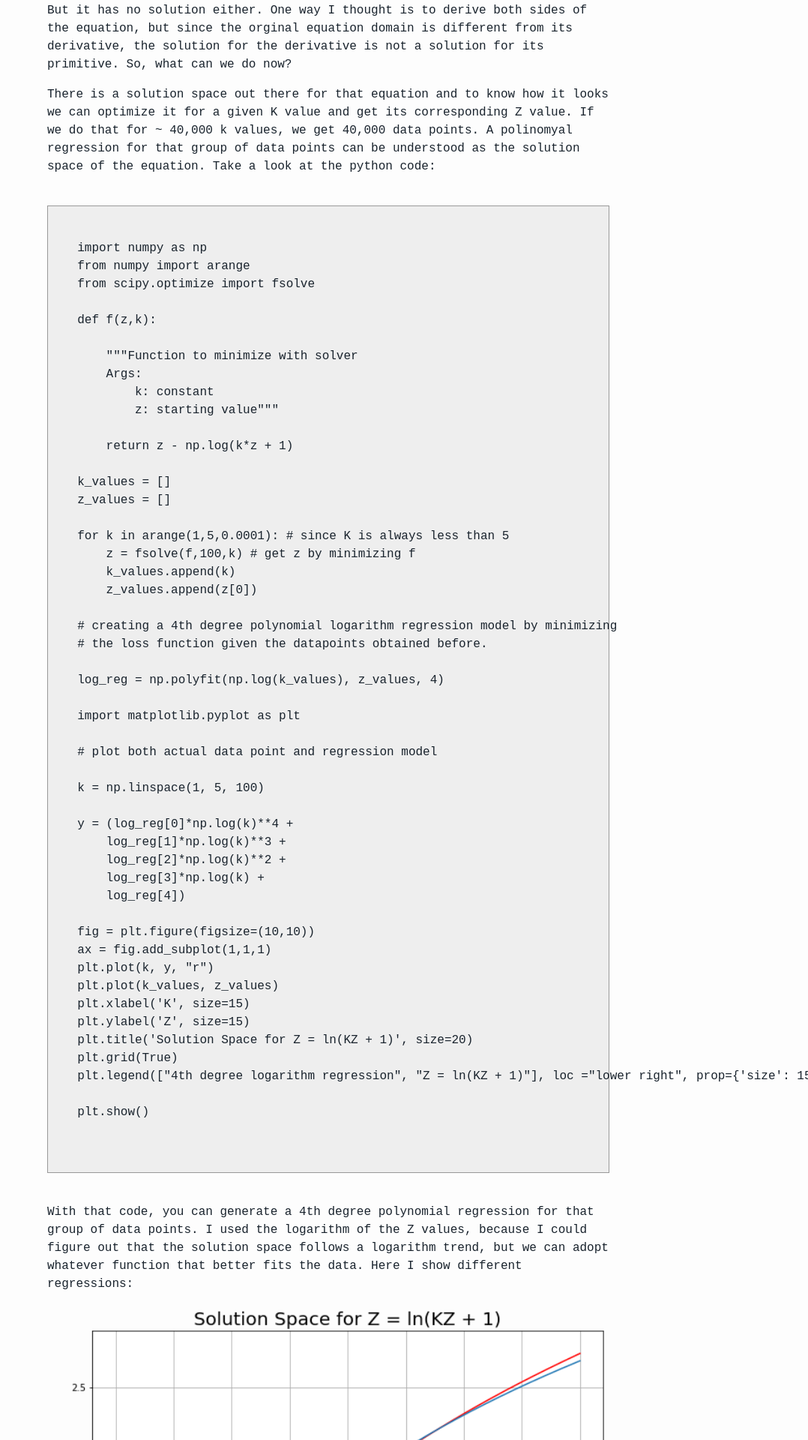
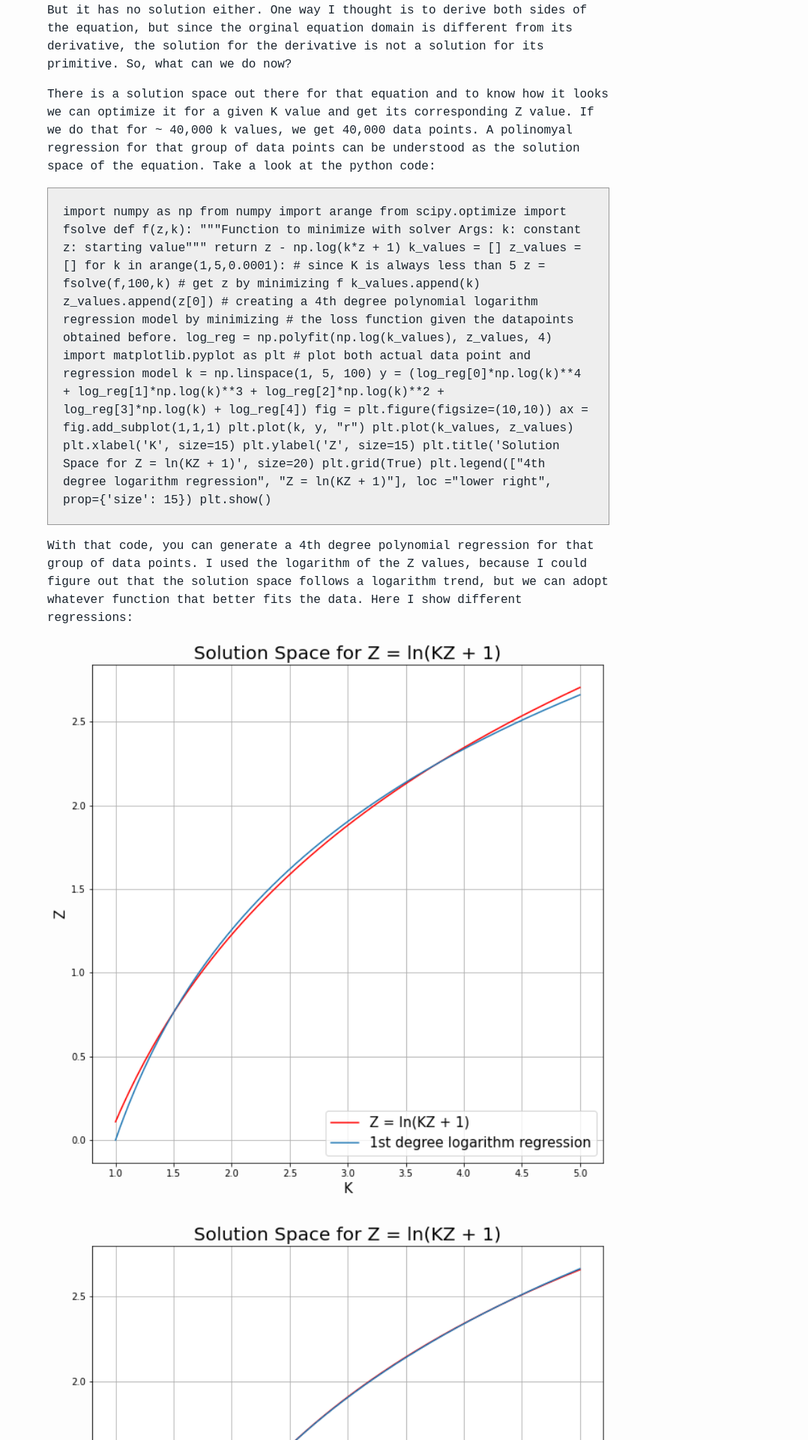
Before and after one commit to leonelBianchi/lebianchi.github.io, a Jekyll site: the page built from _posts/2020-12-23-equation-solving.md, in a window 1280 px wide. Shown: the part 733-2653 px from the top of the page at 75% size, without its empty margins (202-1280 px from the left). Built offline with Jekyll 4.4.1, drawn with Linux system fonts in a browser that asks for light colours.

Commit message:
font-family

```diff
--- a/_posts/2020-12-23-equation-solving.md
+++ b/_posts/2020-12-23-equation-solving.md
@@ -29,16 +29,16 @@
 }
 
 @media screen and (max-width: 700px) {
-            .pre code {max-width: fit-content; font-size:10px;}
+            .code_block {max-width: fit-content; font-size:10px;}
 
         }
 @media screen and (max-width: 400px) {
-            .pre code {max-width: fit-content; font-size:10px;}
+            .pcode_block {max-width: fit-content; font-size:10px;}
 
         }
 
 @media screen and (max-width: 768) {
-            .pre code {max-width: fit-content; font-size:10px;}
+            .code_block {max-width: fit-content; font-size:10px;}
 
         }
 
@@ -64,8 +64,7 @@
 
 
 
-<pre>
-  <code>
+<div class="code_block">
   import numpy as np
   from numpy import arange
   from scipy.optimize import fsolve
@@ -112,12 +111,12 @@
   plt.ylabel('Z', size=15)
   plt.title('Solution Space for Z = ln(KZ + 1)', size=20)
   plt.grid(True)
-  plt.legend(["4th degree logarithm regression", "Z = ln(KZ + 1)"], loc ="lower right", prop={'size': 15})
+  plt.legend(["4th degree logarithm regression", "Z = ln(KZ + 1)"],
+            loc ="lower right", prop={'size': 15})
 
   plt.show()
 
-  </code>
-</pre>
+</div>
 
 With that code, you can generate a 4th degree polynomial regression for that group of data points. I used the logarithm of the Z values, because I could figure out that the solution space follows a logarithm trend, but we can adopt whatever function that better fits the data. Here I show different regressions:
 
```
Also changed, not shown: other parts of _posts/2020-12-23-equation-solving.md (+1 -1 lines).
